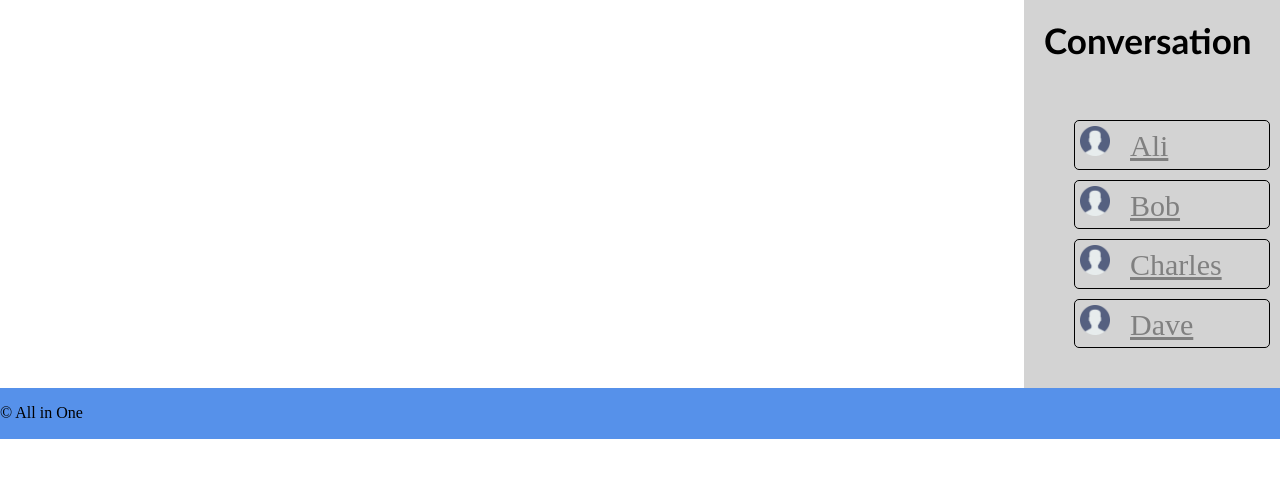
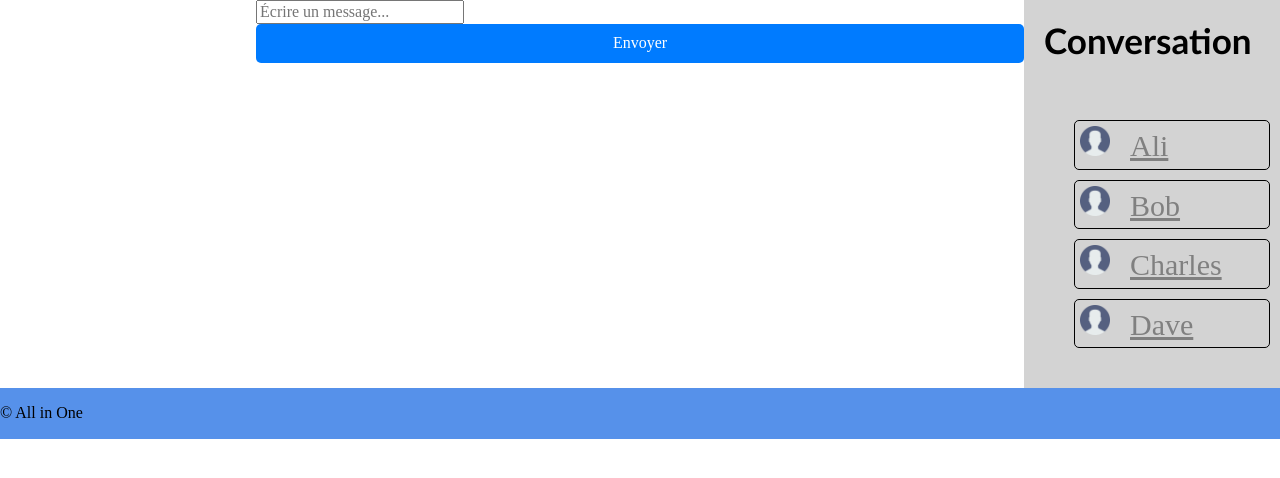
Before and after one commit to KoraFey/projsess, a PHP site: page /chatroom.php in a window 1280 px wide. Shown: the part 90-568 px from the top of the page. Run offline with PHP 8.4, Linux system fonts and the light colour scheme; data that the repository does not hold is empty.

Commit message:
chatroom
chatroom

```diff
--- a/chatroom.php
+++ b/chatroom.php
@@ -56,7 +56,18 @@
     </nav>
 
     <main>
+       <main>
+    <div class="chat-container">
+        <div class="chat-messages" id="chatMessages">
+            <!-- Les messages de la conversation seront affichés ici -->
+        </div>
+        <form id="messageForm" onsubmit="sendMessage(); return false;">
+            <input type="text" id="messageInput" placeholder="Écrire un message...">
 
+        </form>
+        <button onclick="sendMessage();" id="sendMessageButton">Envoyer</button>
+    </div>
+</main>
 
     </main>
 
@@ -64,5 +75,35 @@
         <p>© All in One</p>
     </footer>
     <script src="./styles/script.js"></script> <!-- Fichier JavaScript pour les fonctionnalités -->
+    <script>
+        // Récupérer la référence à la zone de chat (élément div) où les messages seront affichés
+const chatMessages = document.getElementById('chatMessages');
+
+// Fonction pour envoyer un message
+function sendMessage() {
+    // Récupérer le contenu du message depuis l'input
+    const messageInput = document.getElementById('messageInput');
+    const messageContent = messageInput.value.trim();
+
+    // Vérifier si le message n'est pas vide
+    if (messageContent !== '') {
+        // Créer un nouvel élément paragraphe pour afficher le message
+        const messageElement = document.createElement('p');
+        messageElement.textContent = messageContent;
+
+        // Ajouter la classe CSS pour styliser le message (facultatif)
+        messageElement.classList.add('message');
+
+        // Ajouter le message à la zone de chat
+        chatMessages.appendChild(messageElement);
+
+        // Effacer le contenu de l'input après l'envoi du message
+        messageInput.value = '';
+
+        // Faire défiler la zone de chat jusqu'au bas pour afficher le nouveau message
+        chatMessages.scrollTop = chatMessages.scrollHeight;
+    }
+}
+</script>
 </body>
 </html>
--- a/styles/styles.css
+++ b/styles/styles.css
@@ -392,3 +392,34 @@ footer {
 .back-button-acceuil:hover {
     background-color: #0056b3;
 }
+.chat-container {
+    position: relative;
+    display: flex;
+    flex-direction: column;
+}
+
+.chat-messages {
+    flex-grow: 1;
+    overflow-y: auto; /* Si la liste de messages dépasse la hauteur, ajoutez une barre de défilement */
+}
+
+.message-form {
+    display: flex;
+    align-items: flex-end; /* Aligner le formulaire au bas de la zone de chat */
+    margin-top: auto; /* Déplacez le formulaire vers le bas autant que possible */
+}
+
+#messageInput {
+    flex: 1; /* Le champ de texte prend tout l'espace disponible */
+    margin-right: 10px; /* Ajoutez un peu d'espace entre le champ de texte et le bouton */
+}
+
+#sendMessageButton {
+    background-color: #007bff;
+    color: #fff;
+    padding: 10px 20px;
+    border: none;
+    border-radius: 5px;
+    cursor: pointer;
+
+}
```
